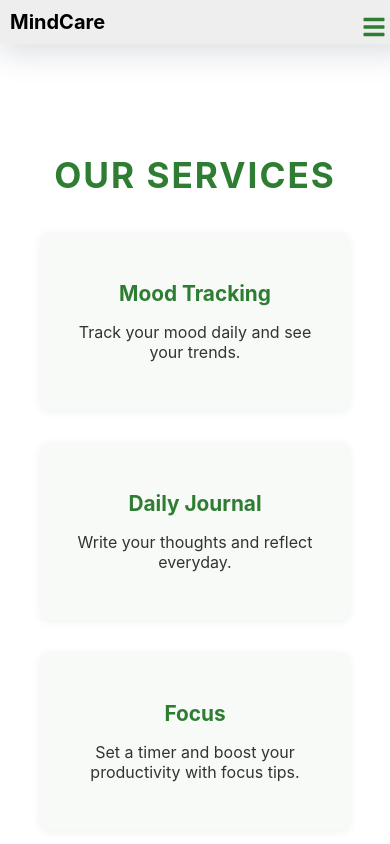
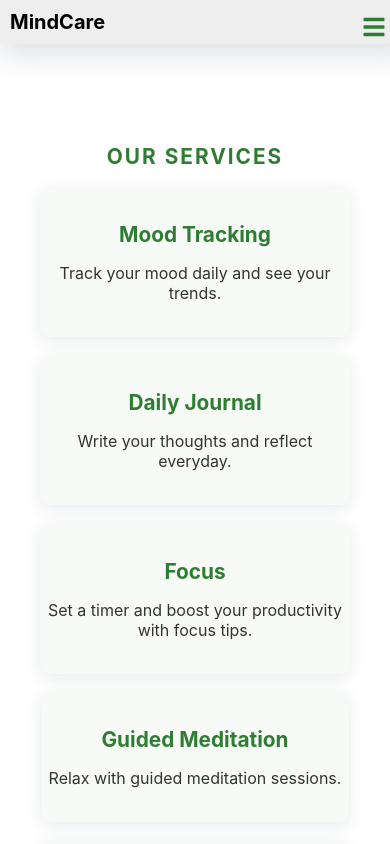
Before and after one commit to divya-3005/mental-health-tracker-capstone-project, a React (Create React App) app: page /services in a window 390 px wide. Shown: the top 844 px of the page. Built offline with nearby package versions, Linux system fonts and the light colour scheme; the HTML template or start-up script is replaced by a standard one.

Commit message:
commit-19

```diff
--- a/src/components/Services.css
+++ b/src/components/Services.css
@@ -21,7 +21,7 @@
 .service-card {
   background: #f7faf7;
   border-radius: 10px;
-  box-shadow: 0 2px 8px rgba(44, 62, 80, 0.07);
+  box-shadow: 0 4px 16px rgba(44, 62, 80, 0.10);
   padding: 32px 24px;
   text-align: center;
   transition: box-shadow 0.2s, transform 0.2s;
@@ -44,13 +44,40 @@
 }
 
 .service-card.clickable:hover {
-  box-shadow: 0 4px 16px rgba(44, 62, 80, 0.15);
+  box-shadow: 0 8px 24px rgba(44, 62, 80, 0.18);
   transform: translateY(-4px) scale(1.03);
 }
 
-@media (max-width: 700px) {
+@media (max-width: 900px) {
   .services-grid {
     grid-template-columns: 1fr;
+    gap: 18px;
+  }
+  .service-card {
+    min-width: unset;
+    max-width: 100%;
+    margin: 0 auto;
+  }
+  .meditation-content, .goals-content, .focus-content {
+    min-width: 90vw;
+    width: 98vw;
+    padding: 18px 6px;
+  }
+}
+
+@media (max-width: 600px) {
+  .services-title {
+    font-size: 1.3rem;
+    margin-bottom: 18px;
+  }
+  .service-card {
+    padding: 18px 8px;
+    font-size: 0.98rem;
+  }
+  .meditation-content, .goals-content, .focus-content {
+    padding: 10px 2px;
+    min-width: 98vw;
+    width: 100vw;
   }
 }
 
@@ -68,7 +95,7 @@
   background: #fff;
   border-radius: 10px;
   padding: 32px 24px;
-  box-shadow: 0 2px 12px rgba(44, 62, 80, 0.15);
+  box-shadow: 0 8px 32px rgba(44, 62, 80, 0.15);
   text-align: center;
   position: relative;
 }
@@ -103,7 +130,7 @@
   background: #fff;
   border-radius: 10px;
   padding: 32px 24px;
-  box-shadow: 0 2px 12px rgba(44, 62, 80, 0.15);
+  box-shadow: 0 8px 32px rgba(44, 62, 80, 0.15);
   text-align: center;
   position: relative;
   min-width: 340px;
@@ -139,7 +166,7 @@
   background: #fff;
   border-radius: 10px;
   padding: 32px 24px;
-  box-shadow: 0 2px 12px rgba(44, 62, 80, 0.15);
+  box-shadow: 0 8px 32px rgba(44, 62, 80, 0.15);
   text-align: center;
   position: relative;
   min-width: 340px;
```
